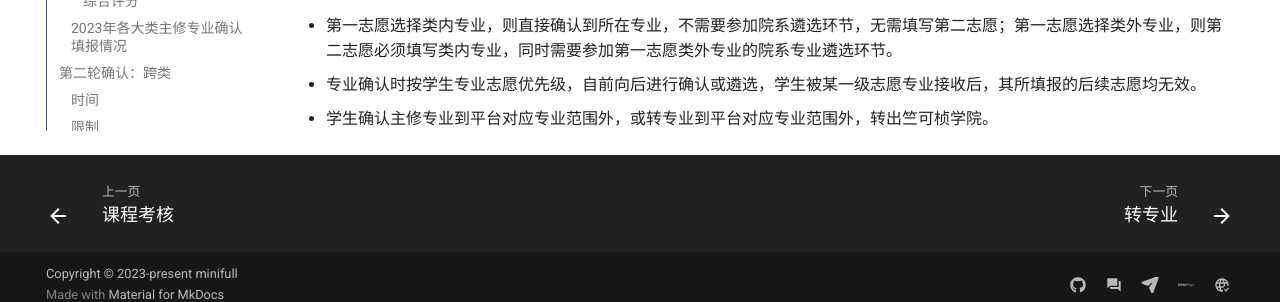
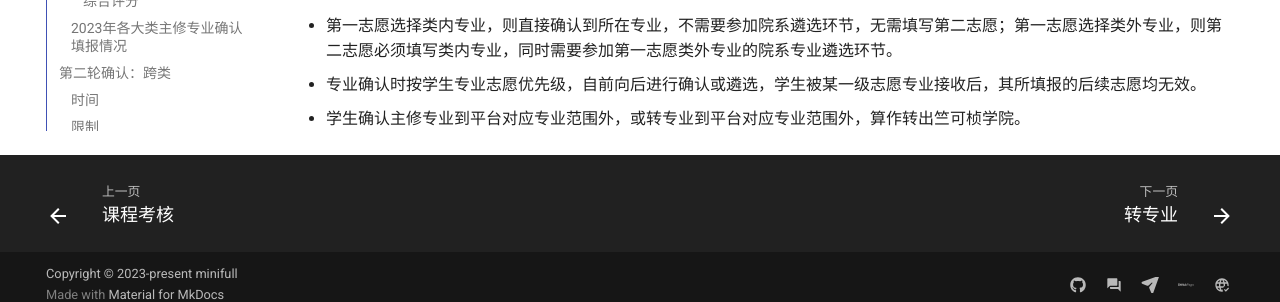
Before and after one commit to mini-full/zju-welcome, an MkDocs documentation site: the page built from docs/learning/declaring_major.md, in a window 1280 px wide and 900 px high, scrolled down 3162 px. Shown: the part 583-885 px from the top of the window. Built offline with MkDocs 1.6.1 and Material for MkDocs 9.7.7, drawn with Linux system fonts in a browser that asks for light colours; comment, search, counter and statistics services are not loaded.

Commit message:
Update declaring_major.md

```diff
--- a/docs/learning/declaring_major.md
+++ b/docs/learning/declaring_major.md
@@ -133,4 +133,4 @@
 
 - 第一志愿选择类内专业，则直接确认到所在专业，不需要参加院系遴选环节，无需填写第二志愿；第一志愿选择类外专业，则第二志愿必须填写类内专业，同时需要参加第一志愿类外专业的院系专业遴选环节。
 - 专业确认时按学生专业志愿优先级，自前向后进行确认或遴选，学生被某一级志愿专业接收后，其所填报的后续志愿均无效。
-- 学生确认主修专业到平台对应专业范围外，或转专业到平台对应专业范围外，转出竺可桢学院。
+- 学生确认主修专业到平台对应专业范围外，或转专业到平台对应专业范围外，算作转出竺可桢学院。
```
